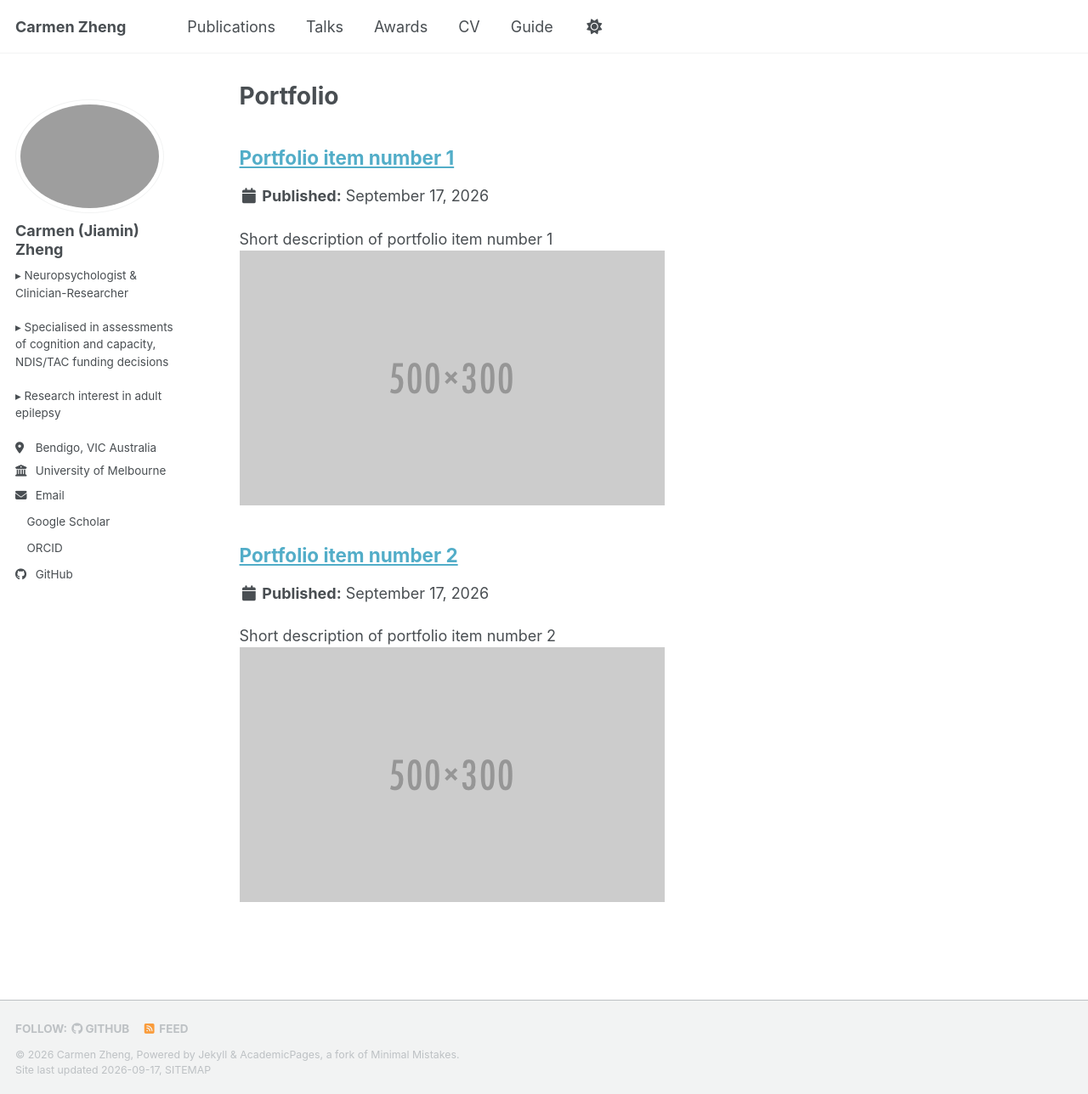
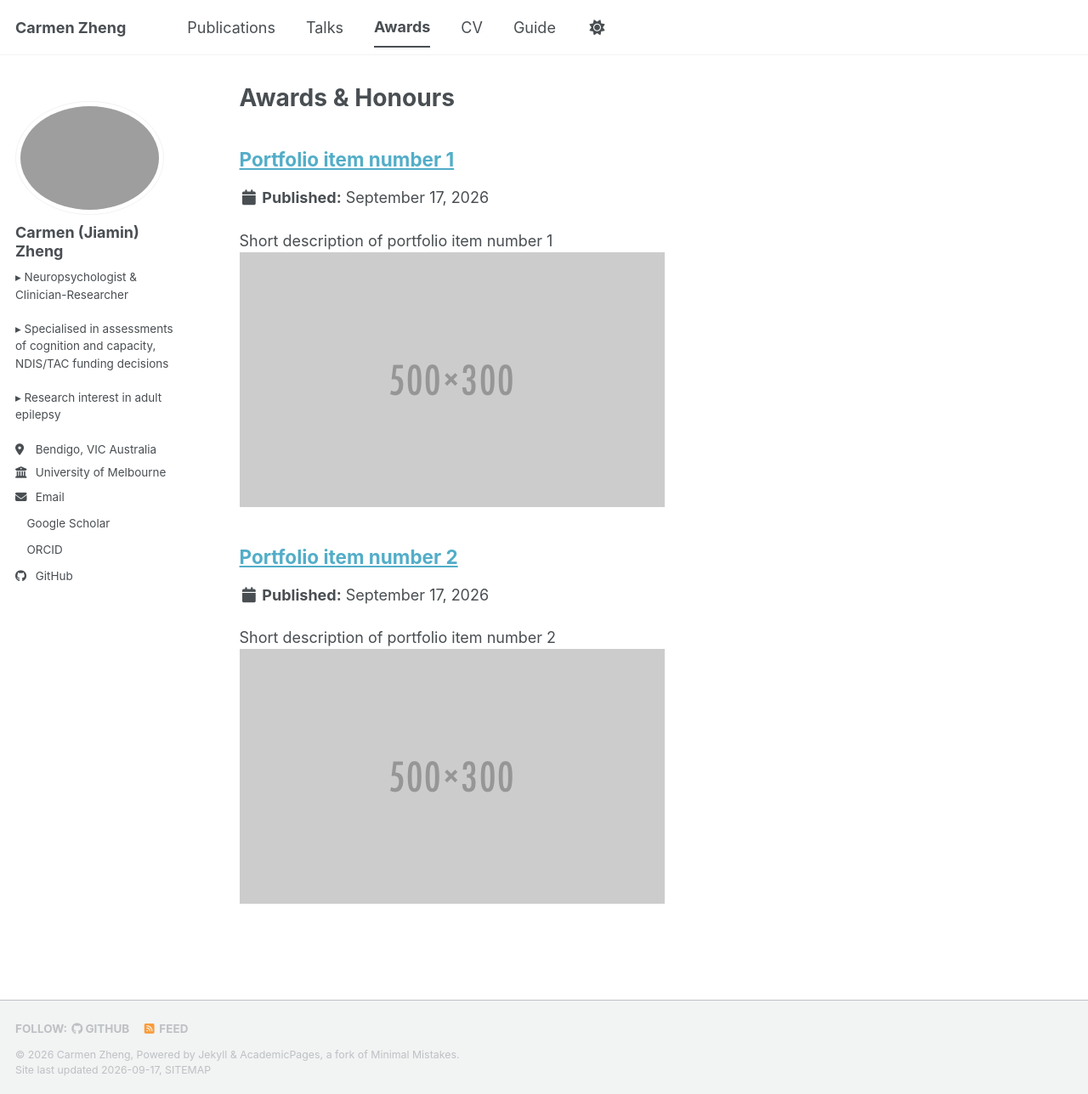
Before and after one commit to carmen-zheng/carmen-zheng.github.io, a Jekyll site: the page built from _pages/awards.html, in a window 1280 px wide and 1288 px high. Shown: the whole window at 85% size. Built offline with Jekyll 4.4.1, drawn with Linux system fonts in a browser that asks for light colours; a style sheet for code colours, icons or effects is not loaded.

Commit message:
Rename portfolio page to awards and update title

```diff
--- a/_pages/portfolio.html
+++ b/_pages/awards.html
@@ -1,7 +1,7 @@
 ---
 layout: archive
-title: "Portfolio"
-permalink: /portfolio/
+title: "Awards & Honours"
+permalink: /awards/
 author_profile: true
 ---
 
```
